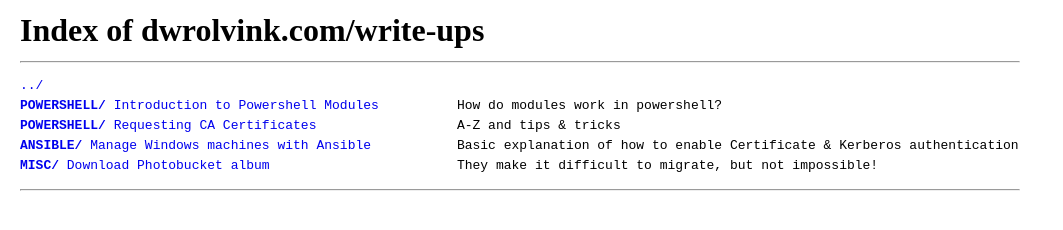
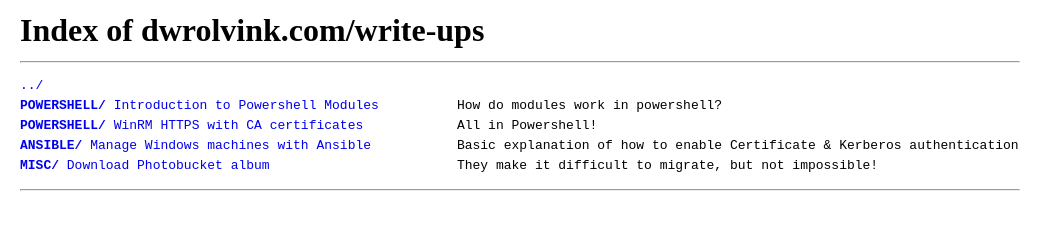
Before and after one commit to dwrolvink/dwrolvink.com2, a plain HTML site: page write_ups.html in a window 1280 px wide. Shown: the whole page, without its empty margins (0-1063 px from the left). Drawn offline with Linux system fonts and the light colour scheme.

Commit message:
moved some files over

```diff
--- a/write_ups.html
+++ b/write_ups.html
@@ -22,7 +22,7 @@
 <pre>
 <a href="index.html">../</a>
 <a href="https://github.com/dwrolvink/dwrolvink.com2/blob/master/md-pages/powershell/introduction_to_powershell_modules.md" target="_blank"><em>Powershell/</em> Introduction to Powershell Modules</a>          How do modules work in powershell?
-<a href="https://github.com/dwrolvink/dwrolvink.com2/blob/master/md-pages/powershell/requesting_certificate_from_ca.md" target="_blank"><em>Powershell/</em> Requesting CA Certificates</a>                  A-Z and tips & tricks
+<a href="https://github.com/dwrolvink/dwrolvink.com2/blob/master/md-pages/powershell/winrm_https_ca_cert.md" target="_blank"><em>Powershell/</em> WinRM HTTPS with CA certificates</a>            All in Powershell!
 <a href="https://github.com/dwrolvink/dwrolvink.com2/blob/master/md-pages/ansible/ansible_windows.md" target="_blank"><em>Ansible/</em> Manage Windows machines with Ansible</a>           Basic explanation of how to enable Certificate & Kerberos authentication
 <a href="https://github.com/dwrolvink/dwrolvink.com2/blob/master/md-pages/misc/photobucket.md" target="_blank"><em>Misc/</em> Download Photobucket album</a>                        They make it difficult to migrate, but not impossible!
 </pre>
```
Also changed, not shown: 1 other file.
